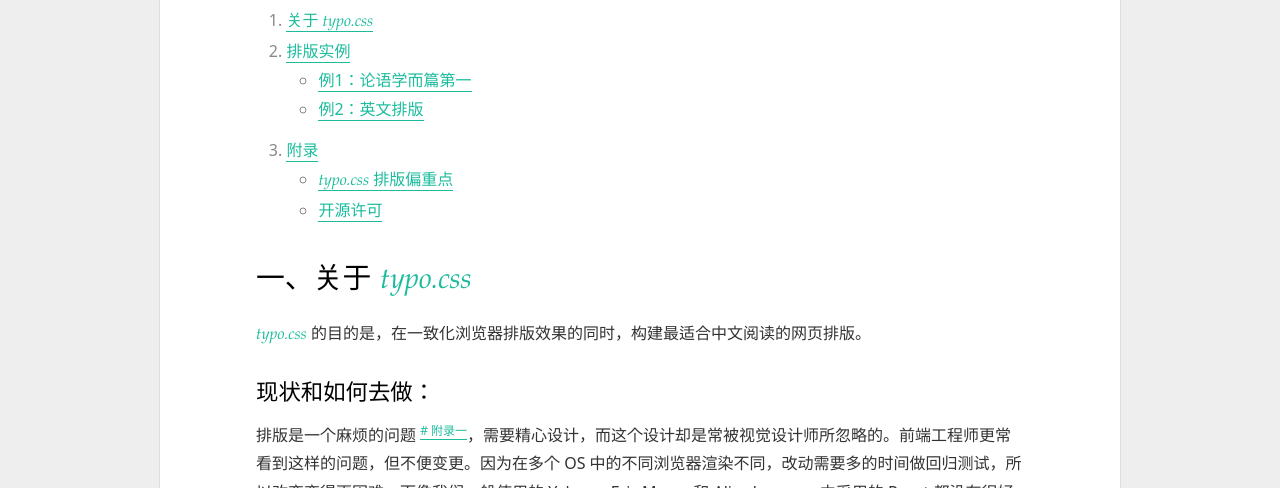
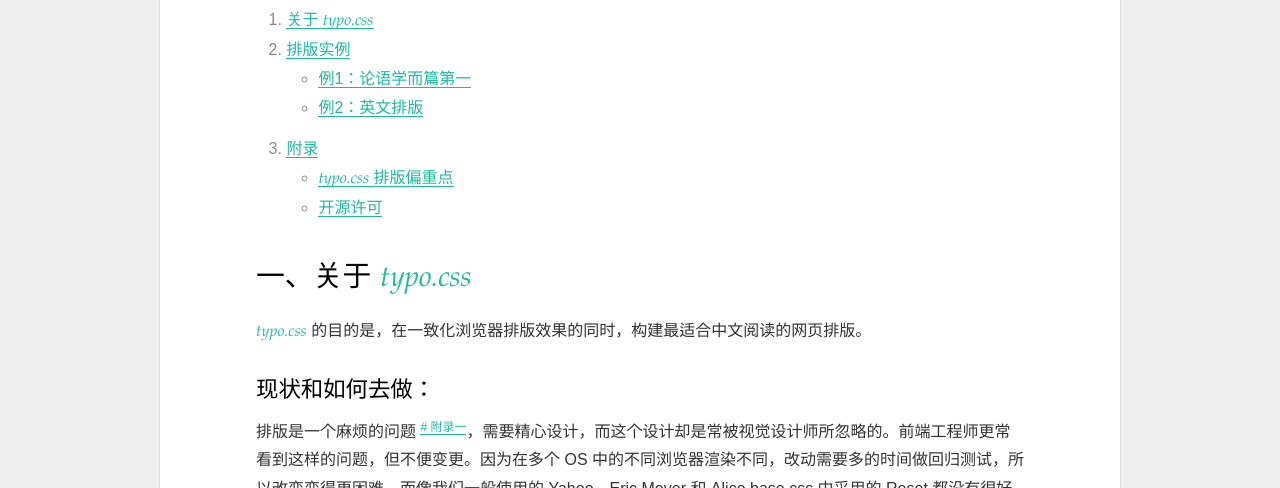
Before and after one commit to sofish/typo.css, a website: page typo.html in a window 1280 px wide. Shown: the part 312-800 px from the top of the page. Drawn offline with Linux system fonts and the light colour scheme.

Commit message:
fix(font-family): use sans-serif instead of sans
sans is not a valid generic font-family, see https://www.w3.org/TR/CSS2/fonts.html#generic-font-families

```diff
--- a/typo.css
+++ b/typo.css
@@ -34,7 +34,7 @@
 
 /* 要注意表单元素并不继承父级 font 的问题 */
 body, button, input, select, textarea {
-  font: 300 1em/1.8 PingFang SC, Lantinghei SC, Microsoft Yahei, Hiragino Sans GB, Microsoft Sans Serif, WenQuanYi Micro Hei, sans;
+  font: 300 1em/1.8 PingFang SC, Lantinghei SC, Microsoft Yahei, Hiragino Sans GB, Microsoft Sans Serif, WenQuanYi Micro Hei, sans-serif;
 }
 
 button::-moz-focus-inner,
```
